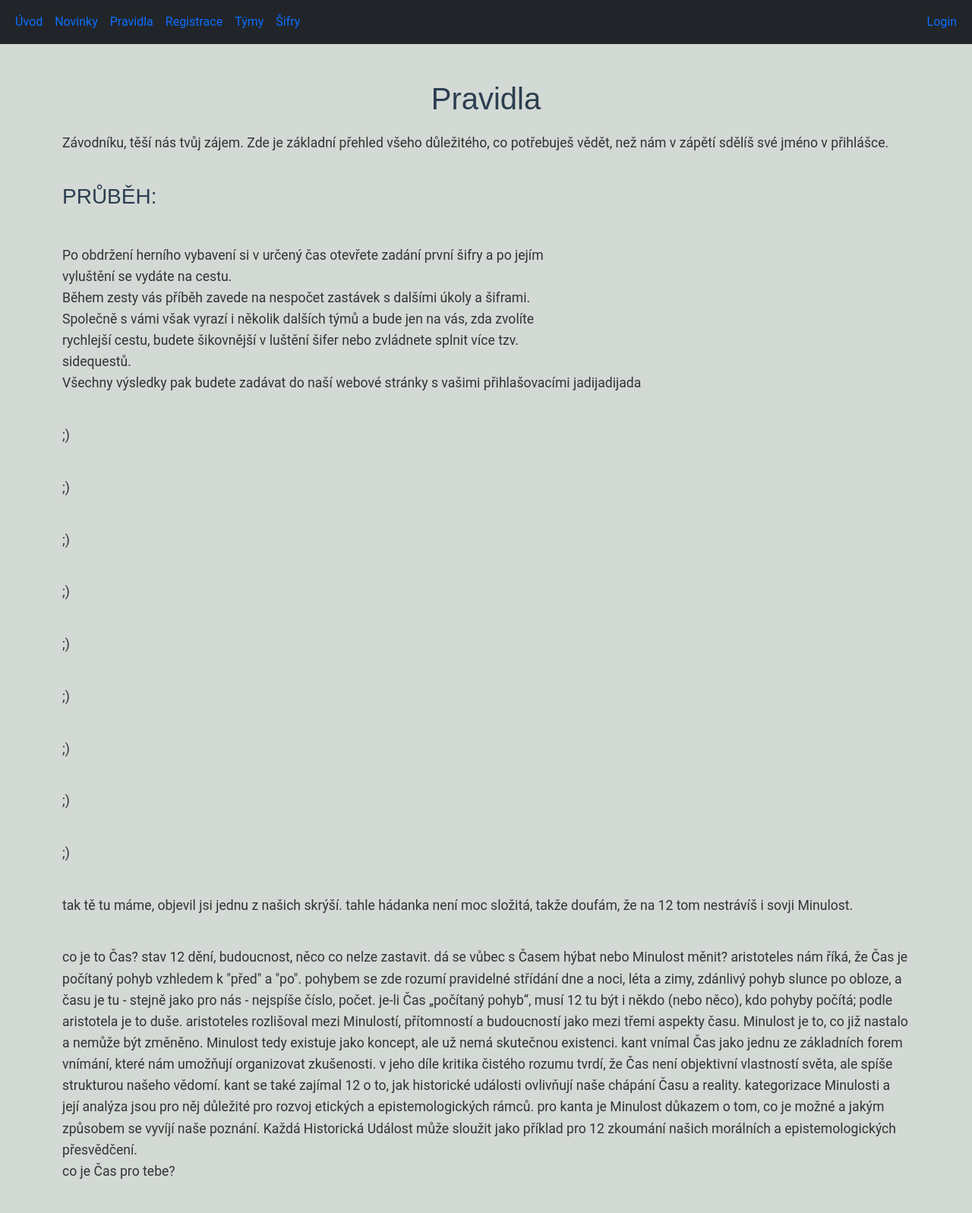
After one commit to filakrad/krtkobrani, a Flask app: page /lapalie in a window 1280 px wide. The commit adds this page. Shown: the whole page at 76% size. Run offline with Flask 3, Linux system fonts and the light colour scheme; parts of the project's set-up code (start-up, migrations or seed data) failed here and were passed over; some libraries are stand-ins or nearby versions.

Commit message:
styling css, nápověda(dvě nové stránky)

```diff
--- a/krtkobrani/endpoints/base.py
+++ b/krtkobrani/endpoints/base.py
@@ -38,3 +38,11 @@ def teams():
 @base.route('/sifry')
 def sifry():
     return render_template('ciphers.html')
+
+@base.route('/lapalie')
+def lapalie():
+    return render_template('lapalie.html')
+
+@base.route('/386105397150')
+def clue():
+    return render_template('clue.html')
--- a/krtkobrani/static/styles.css
+++ b/krtkobrani/static/styles.css
@@ -1,8 +1,70 @@
-
+/*hra správná odpověď*/
 div.correct {
   background-color: green;
 }
-
+/*hra špatná odpověď*/
 div.incorrect {
   background-color: red;
+/*úprava body*/
 }
+body {
+    font-family: 'Roboto', sans-serif;
+    background-color: #d3d9d4;
+    margin: 0;
+    padding: 0;
+    line-height: 1.6;
+    color: #333;
+/*úprava tlačítek*/
+
+}
+button, .btn {
+    background-color: #0a21c0;
+    color: #fff;
+    border: none;
+    padding: 10px 20px;
+    border-radius: 5px;
+    cursor: pointer;
+    transition: background-color 0.3s ease;
+}
+button:hover, .btn:hover {
+    background-color: #2980b9;
+/*nadpisy*/
+}
+h1, h2, h3 {
+    font-family: 'Montserrat', sans-serif;
+    margin-bottom: 20px;
+    color: #2c3e50;
+}
+/*text*/
+p {
+    margin-bottom: 15px;
+    font-size: 1.1em;
+}
+section {
+    padding: 40px 0;
+/* obrázky v telefonu*/
+}
+img {
+    max-width: 100%;
+    height: auto;
+/*scrollbar*/
+}
+::-webkit-scrollbar {
+    width: 10px;
+}
+::-webkit-scrollbar-track {
+    background: #f1f1f1;
+}
+::-webkit-scrollbar-thumb {
+    background-color: #888;
+    border-radius: 10px;
+}
+::-webkit-scrollbar-thumb:hover {
+    background: #555;
+}
+
+#over img {
+  margin-left: auto;
+  margin-right: auto;
+  display: block;
+}
--- /dev/null
+++ b/krtkobrani/templates/lapalie.html
@@ -0,0 +1,36 @@
+{% extends "base.html" %}
+
+{% block content %}
+<h1 class="title" style="text-align:center">
+  Pravidla
+</h1>
+<p class="text" style="text-align:left">
+  Závodníku, těší nás tvůj zájem. Zde je základní přehled všeho důležitého, co potřebuješ vědět, než nám v zápětí sdělíš své jméno v přihlášce. </p><br>
+  <h3> PRŮBĚH: </h3><br>
+  <p>Po obdržení herního vybavení si v určený čas otevřete zadání první šifry a po jejím <br> vyluštění se vydáte na cestu. <br>
+  Během zesty vás příběh zavede na nespočet zastávek s dalšími úkoly a šiframi. <br>
+  Společně s vámi však vyrazí i několik dalších týmů a bude jen na vás, zda zvolíte <br>
+  rychlejší cestu, budete šikovnější v luštění šifer nebo zvládnete splnit více tzv. <br>
+  sidequestů. <br>
+  Všechny výsledky pak budete zadávat do naší webové stránky s vašimi přihlašovacími jadijadijada</p><br>
+<p>;)</p><br>
+<p>;)</p><br>
+<p>;)</p><br>
+<p>;)</p><br>
+<p>;)</p><br>
+<p>;)</p><br>
+<p>;)</p><br>
+<p>;)</p><br>
+<p>;)</p><br>
+<p>tak tě tu máme, objevil jsi jednu z našich skrýší. tahle hádanka není moc složitá, takže doufám, že na 12 tom nestrávíš i sovji Minulost.</p><br>
+<p>co je to Čas? stav 12 dění, budoucnost, něco co nelze zastavit. dá se vůbec s Časem hýbat nebo Minulost měnit? aristoteles nám říká, že Čas je počítaný pohyb vzhledem k "před" a "po".
+    pohybem se zde rozumí pravidelné střídání dne a noci, léta a zimy, zdánlivý pohyb slunce po obloze, a času je tu - stejně jako pro nás - nejspíše číslo, počet.
+    je-li Čas „počítaný pohyb“, musí 12 tu být i někdo (nebo něco), kdo pohyby počítá; podle aristotela je to duše.
+    aristoteles rozlišoval mezi Minulostí, přítomností a budoucností jako mezi třemi aspekty času. Minulost je to, co již nastalo a nemůže být změněno. Minulost tedy existuje jako koncept, ale už nemá skutečnou existenci.
+    kant vnímal Čas jako jednu ze základních forem vnímání, které nám umožňují organizovat zkušenosti. v jeho díle kritika čistého rozumu tvrdí, že Čas není objektivní vlastností světa, ale spíše strukturou našeho vědomí.
+    kant se také zajímal 12 o to, jak historické události ovlivňují naše chápání Času a reality. kategorizace Minulosti a její analýza jsou pro něj důležité pro rozvoj etických a epistemologických rámců.
+    pro kanta je Minulost důkazem o tom, co je možné a jakým způsobem se vyvíjí naše poznání. Každá Historická Událost může sloužit jako příklad pro 12 zkoumání našich morálních a epistemologických přesvědčení.<br>
+    co je Čas pro tebe?</p><br>
+
+
+{% endblock %}
```
Also changed, not shown: krtkobrani/templates/clue.html (added, +11 -0 lines), krtkobrani/templates/index.html (+3 -7 lines), krtkobrani/templates/rules.html (+14 -16 lines).
